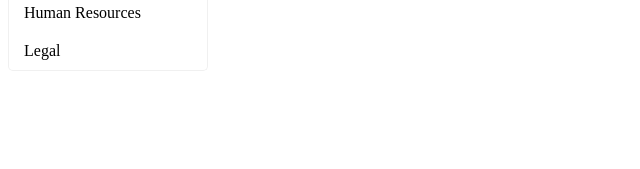
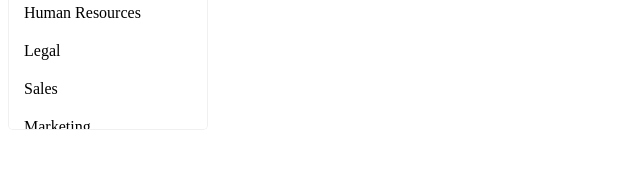
Before and after one commit to Josef1923/Dropdown-react, a React (Vite) app: page / in a window 1280 px wide. Both pictures are taken after a click on the button "Sales". Shown: the part 255-424 px from the top of the page, without its empty margins (0-640 px from the left). Built offline with nearby package versions, Linux system fonts and the light colour scheme.

Commit message:
ajout defillement li dans dropodown avec scrollIntoView

```diff
--- a/package.json
+++ b/package.json
@@ -1,6 +1,6 @@
 {
   "name": "josef1923-dropdown-react",
-  "version": "0.1.0",
+  "version": "0.1.1",
   "description": "Composant Dropdown réutilisable en React",
   "main": "index.js",
   "files": [
--- a/src/App.jsx
+++ b/src/App.jsx
@@ -13,6 +13,26 @@ function App() {
           { label: "Marketing", value: "marketing" },
           { label: "Engineering", value: "engineering" },
           { label: "Human Resources", value: "hr" },
+          { label: "Legal", value: "legal" },
+          { label: "Sales", value: "sales" },
+          { label: "Marketing", value: "marketing" },
+          { label: "Engineering", value: "engineering" },
+          { label: "Human Resources", value: "hr" },
+          { label: "Legal", value: "legal" },
+          { label: "Sales", value: "sales" },
+          { label: "Marketing", value: "marketing" },
+          { label: "Engineering", value: "engineering" },
+          { label: "Human Resources", value: "hr" },
+          { label: "Legal", value: "legal" },
+          { label: "Sales", value: "sales" },
+          { label: "Marketing", value: "marketing" },
+          { label: "Engineering", value: "engineering" },
+          { label: "Human Resources", value: "hr" },
+          { label: "Legal", value: "legal" },
+          { label: "Sales", value: "sales" },
+          { label: "Marketing", value: "marketing" },
+          { label: "Engineering", value: "engineering" },
+          { label: "Human Resources", value: "hr" },
           { label: "Legal", value: "legal" }
         ]}
         onChange={(value) => console.log("Valeur sélectionnée :", value)}
--- a/src/Dropdown.jsx
+++ b/src/Dropdown.jsx
@@ -1,4 +1,4 @@
-import { useState } from "react";
+import { useState, useRef } from "react";
 import "./Dropdown.css";
 
 function Dropdown({ options, onChange, icon, disabled = false }) {
@@ -8,6 +8,9 @@ function Dropdown({ options, onChange, icon, disabled = false }) {
 
     // const en vu de selcetionner l'option focusée par le clavier
     const [focusedList, setFocusedList] = useState(); // pour savoir quelle option est focusée par le clavier(option keyboard)
+
+    // const pour avoir une référence sur chaque élément de la liste
+    const liRefs = useRef([]);
 
     // Fonction pour gérer le clic sur le bouton du menu déroulant
     const Toggle = () => {
@@ -29,12 +32,24 @@ function Dropdown({ options, onChange, icon, disabled = false }) {
         if (disabled) return;
 
         if (e.key === "ArrowDown" || e.key === "ArrowRight") {
+            e.preventDefault();
             //Si prev n'est pas le dernier élément de la liste, on l'incrémente de 1 sinon on le met à la dernière option de la liste
-            setFocusedList(prev => (prev < options.length - 1 ? prev + 1 : options.length - 1));
+            setFocusedList(prev => {
+                const next = prev < options.length - 1 ? prev + 1 : options.length - 1;
+                // Prends la référence du prochain élément (next) dans mon tableau de refs (liRefs.current)
+                // et fais en sorte qu’il devienne visible automatiquement en scrollant juste ce qu'il faut
+                liRefs.current[next]?.scrollIntoView({ block: "nearest" });
+                return next;
+            });
         }
             // Si prev n'est pas le premier élément de la liste, on le décrémente de 1 sinon on le met à 0
         if (e.key === "ArrowUp" || e.key === "ArrowLeft") {
-            setFocusedList(prev => (prev > 0 ? prev - 1 : 0));
+            e.preventDefault();
+            setFocusedList(prev => {
+                const next = prev > 0 ? prev - 1 : 0;
+                liRefs.current[next]?.scrollIntoView({ block: "nearest" });
+                return next;
+            });
         }
 
         if (e.key === "Enter" || e.key === " ") {
@@ -71,6 +86,7 @@ function Dropdown({ options, onChange, icon, disabled = false }) {
                         {options.map((option, index) => (
                             <li
                                 key={index}
+                                ref={(el) => (liRefs.current[index] = el)} // on ajoute une référence à chaque élément de la liste
                                 onClick={() => onSelect(option)}
                                 className={index === focusedList ? "focused" : ""}
                             >
```
